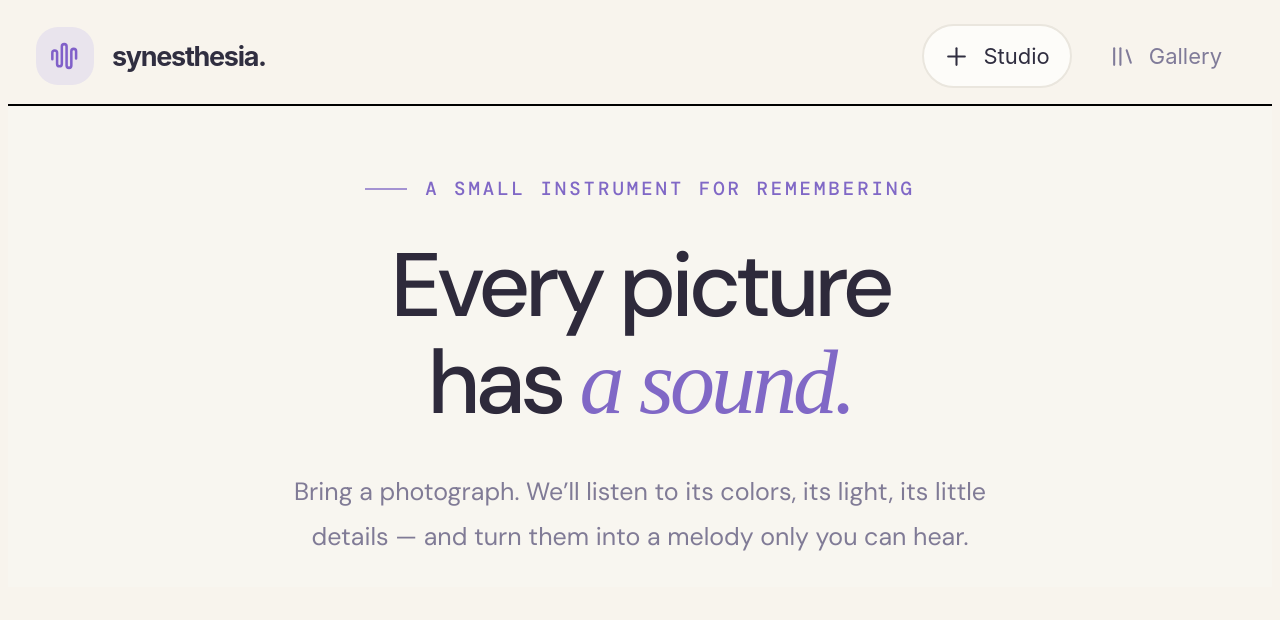
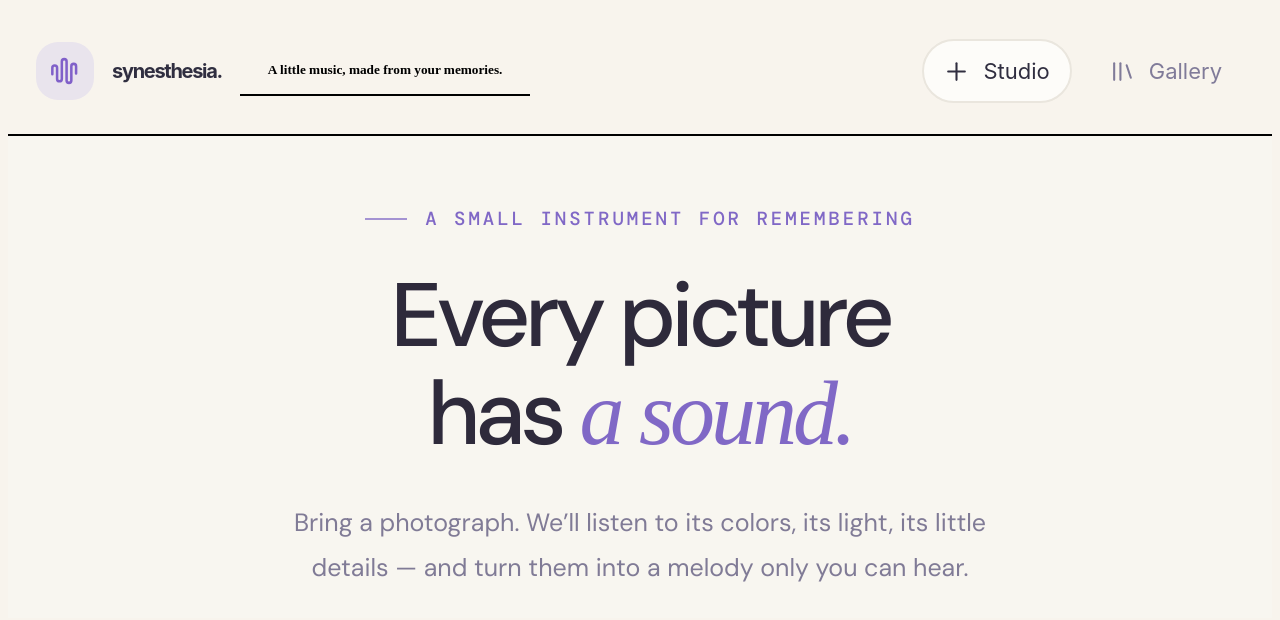
Before and after one commit to kelaiahlee/hack-ohio-site, a React (Vite) app: page / in a window 1280 px wide. Shown: the top 620 px of the page. Built offline with nearby package versions, Linux system fonts and the light colour scheme; a web font is replaced by a local one.

Commit message:
added second text to top bar

```diff
--- a/public/nav.css
+++ b/public/nav.css
@@ -47,6 +47,17 @@
     letter-spacing: -1.3px;
     white-space: nowrap;
 }
+
+.syn-logo-text2 {
+    margin: 0;
+    color: #302e40;
+    font-family: Inter, Arial, sans-serif;
+    font-size: 20px;
+    font-weight: 750;
+    letter-spacing: -1.3px;
+    white-space: nowrap;
+}
+
 
 /* NAV BUTTON CONTAINER */
 .nav-actions {
--- a/src/components/Logo.jsx
+++ b/src/components/Logo.jsx
@@ -30,7 +30,8 @@ function Logo() {
                 />
             </svg>
         </div>
-        <h3 className="syn-logo-text">synesthesia.</h3>
+        <h3 className="syn-logo-text2">synesthesia.</h3>
+        <h5 className ="nav-bar">A little music, made from your memories.</h5>
     </div>);
 }
 
```
